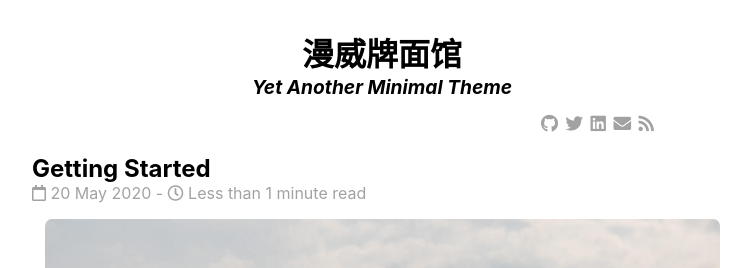
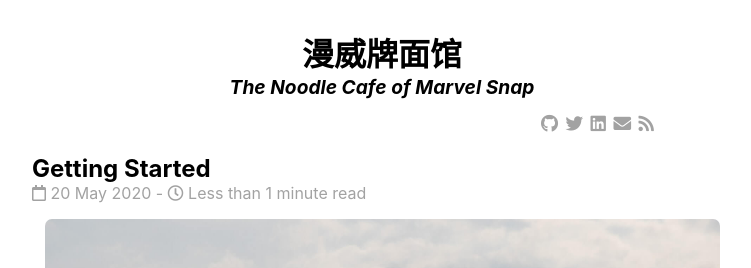
Before and after one commit to Typhoondaddy/Typhoondaddy.github.io, a Jekyll site: the page built from index.html, in a window 1280 px wide. Shown: the top 268 px of the page, without its empty margins (258-1009 px from the left). Built offline with Jekyll 4.4.1, drawn with Linux system fonts in a browser that asks for light colours; nearby versions of some CDN libraries; the list of posts is cut into pages by our own code.

Commit message:
change the subtitle

```diff
--- a/_includes/header.html
+++ b/_includes/header.html
@@ -5,7 +5,7 @@
 		</a>
 		{% if site.data.settings.subtitle.active %}
 		<h2>
-			{{ site.data.settings.subtitle.text }}
+			The Noodle Cafe of Marvel Snap
 		</h2>
 		{% endif %}
 	</div>
```
